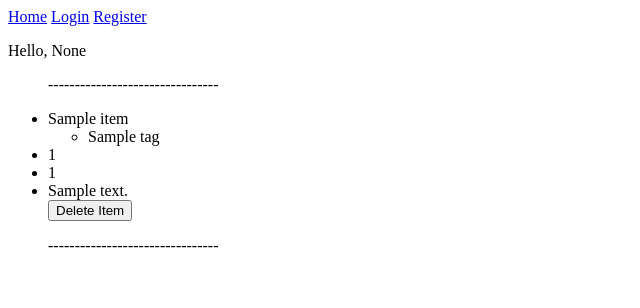
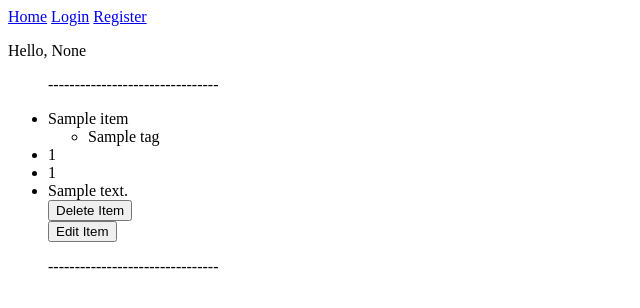
Before and after one commit to brandon-schabel/HobbyOrganizer, a Flask app: template templates/view.html in a window 1280 px wide. Shown: the top 308 px of the page, without its empty margins (0-640 px from the left). Run offline with Flask 2, Linux system fonts and the light colour scheme; the template is opened without the code that fills it: most values are stand-ins (such as "Sample title", 1, 10 or a date in 2020); parts of the project's set-up code (start-up, migrations or seed data) failed here and were passed over; some libraries are stand-ins or nearby versions.

Commit message:
Add item page, remove form off index page

```diff
--- a/app.py
+++ b/app.py
@@ -31,6 +31,11 @@ def load_user(username):
 
 @app.route('/', methods=['GET', 'POST'])
 def index():
+    return render_template('index.html')
+
+@login_required
+@app.route('/add_item', methods=['GET', 'POST'])
+def add_item():
     print(str(app.open_session(request)))
     form = ToolLogForm(request.form)
 
@@ -42,6 +47,7 @@ def index():
         tags = form.tags.data
         username = current_user.get_id()
         created_date_time = datetime.utcnow()
+        modified_date_time = datetime.utcnow()
         tags = tags.split(" ")
 
         data_to_log = {
@@ -51,11 +57,13 @@ def index():
             'comment': comment,
             'tags': tags,
             'username': username,
-            'created_date_time': created_date_time
+            'created_date_time': created_date_time,
+            'modified_date_time': modified_date_time
+
         }
 
         hobby_coll.insert(data_to_log)
-    return render_template('index.html',form=form)
+    return render_template('add_item.html',form=form)
 
 @login_required
 @app.route('/viewsearch/<data>')
--- a/templates/layout.html
+++ b/templates/layout.html
@@ -8,6 +8,7 @@
 {% elif  current_user.is_authenticated %}
   <a href="{{url_for('view')}}">View</a>
   <a href="{{url_for('search')}}">Search</a>
+  <a href="{{url_for('add_item')}}">Add Item</a>
   <a href="{{url_for('logout')}}">Logout</a>
 {% endif %}
 
--- a/templates/view.html
+++ b/templates/view.html
@@ -21,6 +21,9 @@
                 <form action="{{ url_for('delete',_id=item._id) }}" method="POST">
                     <input type="submit" value="Delete Item" />
                 </form>
+                <form action="{{ url_for('edit',_id=item._id) }}" method="GET">
+                    <input type="submit" value="Edit Item" />
+                </form>
                 <p>--------------------------------</p>
             {% endfor %}
         </ul>
```
Also changed, not shown: templates/add_item.html (added, +14 -0 lines), templates/index.html (+5 -11 lines).
